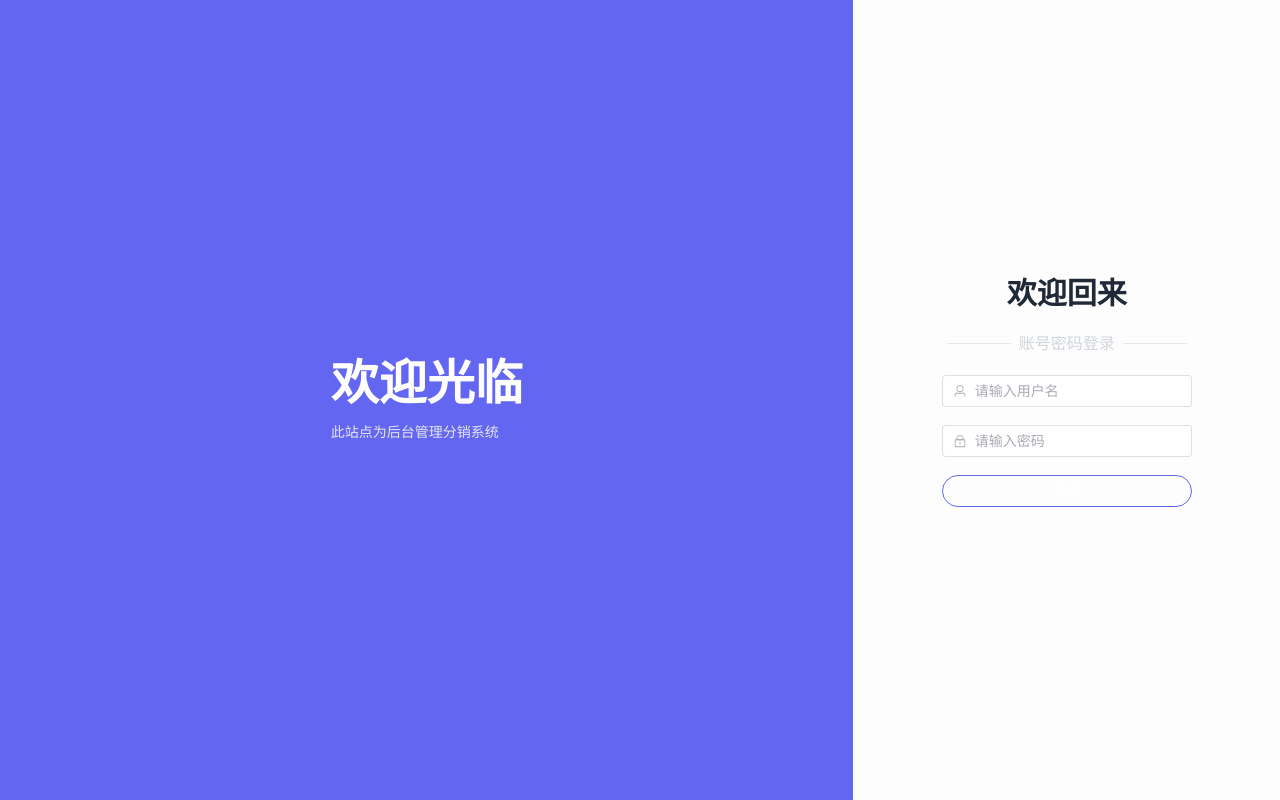
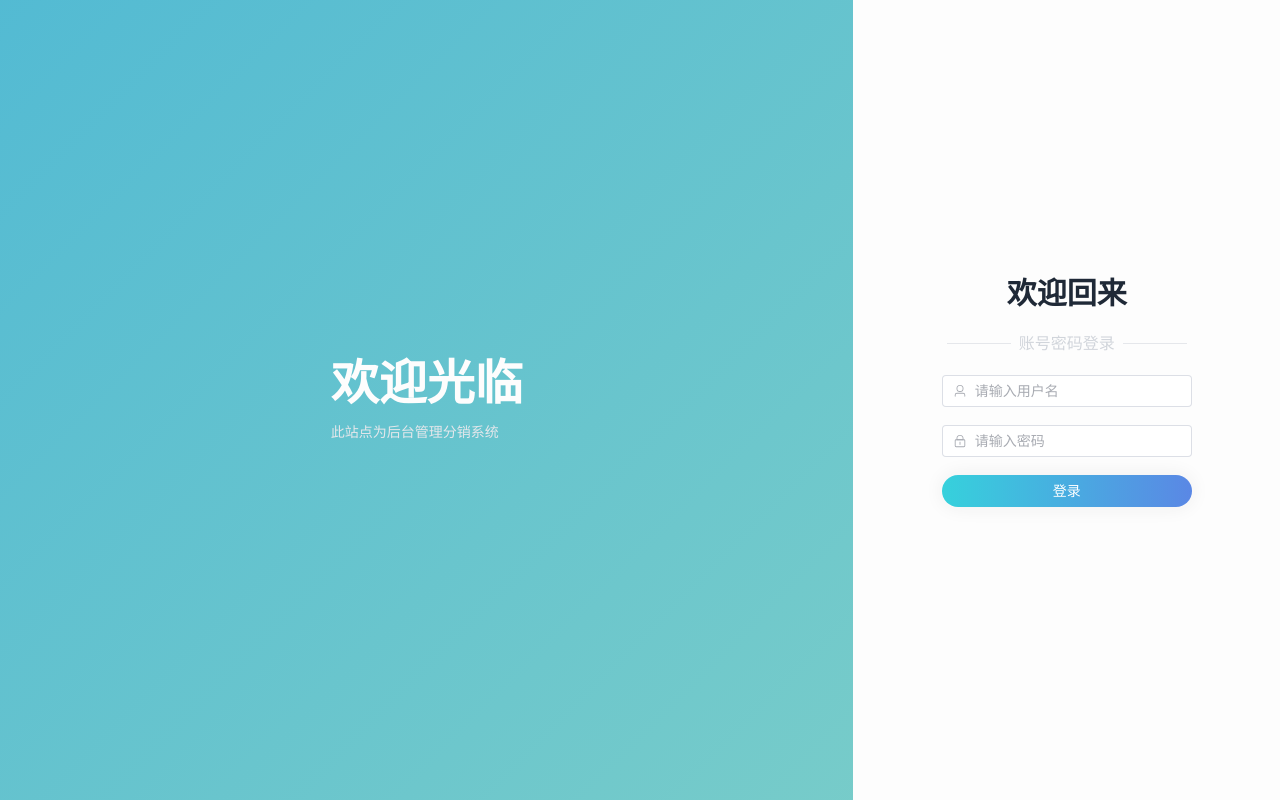
Before and after one commit to 1411430556/vue3-shopadmin, a Vue app: page /#/login in a window 1280 px wide. Built offline with nearby package versions, Linux system fonts and the light colour scheme.

Commit message:
主页开发

```diff
--- a/package.json
+++ b/package.json
@@ -14,6 +14,7 @@
     "@vueuse/integrations": "^10.1.2",
     "axios": "^1.4.0",
     "element-plus": "^2.2.11",
+    "gsap": "^3.11.5",
     "nprogress": "^0.2.0",
     "universal-cookie": "^4.0.4",
     "vue": "^3.2.47",
--- a/src/App.vue
+++ b/src/App.vue
@@ -7,6 +7,11 @@
 </template>
 
 <style>
+/* 设置全局背景颜色 */
+body {
+  @apply bg-gray-100;
+}
+
 #nprogress .bar {
   background-color: #8EC5FC !important;
   background-image: linear-gradient(90deg, #8EC5FC 0%, #E0C3FC 50%, #54f16a 100%) !important;
--- /dev/null
+++ b/src/api/index.js
@@ -0,0 +1,5 @@
+import axios from '~/axios.js'
+
+export function getStatistics1 () {
+  return axios.get('/admin/statistics1')
+}
--- /dev/null
+++ b/src/components/CountTo.vue
@@ -0,0 +1,14 @@
+<script setup>
+import gsap from "gsap";
+import { reactive } from 'vue'
+</script>
+
+<template>
+    <div>
+
+    </div>
+</template>
+
+<style scoped>
+
+</style>
--- a/src/layouts/Admin.vue
+++ b/src/layouts/Admin.vue
@@ -1,12 +1,11 @@
 <script setup>
 import FHeader from '~/layouts/components/FHeader.vue'
 import FMenu from '~/layouts/components/FMenu.vue'
-import FTagList from '~/layouts/components/FTabList.vue'
+import FTabList from '~/layouts/components/FTabList.vue'
 </script>
 
 <template>
   <el-container>
-
     <!--头部-->
     <el-header>
       <FHeader/>
@@ -20,8 +19,19 @@ import FTagList from '~/layouts/components/FTabList.vue'
 
       <!--主内容区-->
       <el-main>
-        <FTagList/>
-        <router-view></router-view>
+        <FTabList/>
+        <!--
+        下面这个 v-slot 可以在这两个链接看
+        https://router.vuejs.org/zh/guide/migration/#%E5%B0%86%E5%86%85%E5%AE%B9%E4%BC%A0%E9%80%92%E7%BB%99%E8%B7%AF%E7%94%B1%E7%BB%84%E4%BB%B6%E7%9A%84-slot
+        https://router.vuejs.org/zh/guide/advanced/composition-api.html#uselink
+        -->
+        <router-view v-slot="{ Component }">
+          <transition name="fade">
+            <keep-alive :max="10">
+              <component :is="Component"></component>
+            </keep-alive>
+          </transition>
+        </router-view>
       </el-main>
     </el-container>
   </el-container>
@@ -31,4 +41,41 @@ import FTagList from '~/layouts/components/FTabList.vue'
 .el-aside {
   transition: all .4s;
 }
+
+/* 进入之前 */
+.fade-enter-from {
+  opacity: 0;
+  -webkit-transform: translate3d(0, -100%, 0);
+  transform: translate3d(0, -100%, 0);
+}
+
+/* 进入之后 */
+.fade-enter-to {
+  opacity: 1;
+  -webkit-transform: translate3d(0, 0, 0);
+  transform: translate3d(0, 0, 0);
+}
+
+/* 离开之前 */
+.fade-leave-from {
+  opacity: 1;
+}
+
+/* 离开之后 */
+.fade-leave-to {
+  opacity: 0;
+  -webkit-transform: translate3d(0, 100%, 0);
+  transform: translate3d(0, 100%, 0);
+}
+
+/* 动画持续时间 */
+.fade-enter-active,
+.fade-leave-active {
+  transition: all .3s;
+}
+
+/* 进入动画延迟 */
+.fade-enter-active {
+  transition-delay: .3s;
+}
 </style>
--- a/src/layouts/components/FTabList.vue
+++ b/src/layouts/components/FTabList.vue
@@ -84,7 +84,7 @@ const {
   @apply to-gray-300;
 }
 
-/deep/ .el-tabs--card > .el-tabs__header .el-tabs__nav {
+::v-deep(.el-tabs--card > .el-tabs__header .el-tabs__nav) {
   border: 0 !important;
 }
 </style>
--- a/src/pages/Index.vue
+++ b/src/pages/Index.vue
@@ -1,10 +1,63 @@
+<script setup>
+import { getStatistics1 } from '~/api/index.js'
+import { ref } from 'vue'
+
+const panels = ref([])
+getStatistics1().then(res => {
+  panels.value = res.panels
+  console.log(panels.value)
+})
+</script>
+
 <template>
   <div>
-    首页
-    {{ $store.state.user.username }}
+    <el-row :gutter="20">
+      <!-- 骨架屏 -->
+      <template v-if="panels.length === 0">
+        <el-col :span="6" v-for="i in 4" :key="i">
+          <el-skeleton style="width: 100%" animated loading>
+            <template #template>
+              <el-card shadow="hover" class="border-0">
+                <template #header>
+                  <div class="flex justify-between">
+                    <el-skeleton-item variant="text" style="width: 50%" />
+                    <el-skeleton-item variant="text" style="width: 10%" />
+                  </div>
+                </template>
+                <el-skeleton-item variant="h3" style="width: 80%" />
+                <!--分割线-->
+                <el-divider />
+                <div class="flex justify-between text-sm to-gray-500">
+                  <el-skeleton-item variant="text" style="width: 50%" />
+                  <el-skeleton-item variant="text" style="width: 10%" />
+                </div>
+              </el-card>
+              <el-skeleton-item variant="text" style="width: 30%" />
+            </template>
+          </el-skeleton>
+        </el-col>
+      </template>
+
+      <!-- 真正内容 -->
+      <el-col :span="6" v-for="(item, index) in panels" :key="index">
+        <el-card shadow="hover" class="border-0">
+          <template #header>
+            <div class="flex justify-between">
+              <span class="text-sm">{{ item.title }}</span>
+              <el-tag :type="item.unitColor" effect="plain">
+                {{ item.unit }}
+              </el-tag>
+            </div>
+          </template>
+          <span class="text-3xl font-bold text-gray-500">{{ item.value }}</span>
+          <!--分割线-->
+          <el-divider />
+          <div class="flex justify-between text-sm to-gray-500">
+            <span>{{ item.subTitle }}</span>
+            <span>{{ item.subValue }}</span>
+          </div>
+        </el-card>
+      </el-col>
+    </el-row>
   </div>
 </template>
-
-<script setup>
-
-</script>
--- a/src/pages/Login.vue
+++ b/src/pages/Login.vue
@@ -87,7 +87,7 @@ const onSubmit = () => {
           <el-input v-model="form.username" placeholder="请输入用户名">
             <template #prefix>
               <el-icon>
-                <User/>
+                <User />
               </el-icon>
             </template>
           </el-input>
@@ -96,13 +96,14 @@ const onSubmit = () => {
           <el-input type="password" show-password v-model="form.password" placeholder="请输入密码">
             <template #prefix>
               <el-icon>
-                <Lock/>
+                <Lock />
               </el-icon>
             </template>
           </el-input>
         </el-form-item>
         <el-form-item>
-          <el-button class="w-[250px]" round color="#626aef" type="primary" @click="onSubmit" :loading="loading">登录
+          <el-button class="w-[250px] btn-grad" round color="#626aef" type="primary" @click="onSubmit" :loading="loading">
+            登录
           </el-button>
         </el-form-item>
       </el-form>
@@ -111,8 +112,52 @@ const onSubmit = () => {
 </template>
 
 <style scoped>
+.el-button {
+  border: 0;
+}
+
+/* 登录按钮渐变 */
+.btn-grad {
+  background-image: linear-gradient(to right, #36D1DC 0%, #5B86E5 51%, #36D1DC 100%);
+  text-align: center;
+  text-transform: uppercase;
+  transition: 0.5s;
+  background-size: 200% auto;
+  color: white;
+  box-shadow: 0 0 20px #eee;
+}
+
+.btn-grad:hover {
+  background-position: right center;
+  /* change the direction of the change here */
+  color: #fff;
+  text-decoration: none;
+}
+
+/* 背景动态渐变 */
 .login-container {
-  @apply min-h-screen bg-indigo-500;
+  @apply min-h-screen;
+  background-color: #0093E9;
+  background-image: -webkit-linear-gradient(135deg, #0093E9 0%, #80D0C7 100%);
+  background-image: -moz-linear-gradient(135deg, #0093E9 0%, #80D0C7 100%);
+  background-image: -o-linear-gradient(135deg, #0093E9 0%, #80D0C7 100%);
+  background-image: linear-gradient(135deg, #0093E9 0%, #80D0C7 100%);
+  background-size: 400%;
+  animation: bgmove 10s infinite;
+}
+
+@keyframes bgmove {
+  0% {
+    background-position: 0% 50%;
+  }
+
+  50% {
+    background-position: 100% 50%;
+  }
+
+  100% {
+    background-position: 0% 50%;
+  }
 }
 
 .login-container .left,
@@ -124,11 +169,11 @@ const onSubmit = () => {
   @apply bg-light-50 flex-col;
 }
 
-.left > div > div:first-child {
+.left>div>div:first-child {
   @apply font-bold text-5xl text-light-50 mb-4;
 }
 
-.left > div > div:nth-child(2) {
+.left>div>div:nth-child(2) {
   @apply text-gray-200 text-sm;
 }
 
--- a/src/pages/category/list.vue
+++ b/src/pages/category/list.vue
@@ -3,7 +3,9 @@
 </script>
 
 <template>
-分类列表
+  <div>
+    分类列表
+  </div>
 </template>
 
 <style scoped>
--- a/src/pages/goods/list.vue
+++ b/src/pages/goods/list.vue
@@ -3,7 +3,9 @@
 </script>
 
 <template>
-商品管理
+  <div>
+    商品管理
+  </div>
 </template>
 
 <style scoped>
```
Also changed, not shown: public/logo.svg, 1 other file (tests, documents, lock files or other folders).
